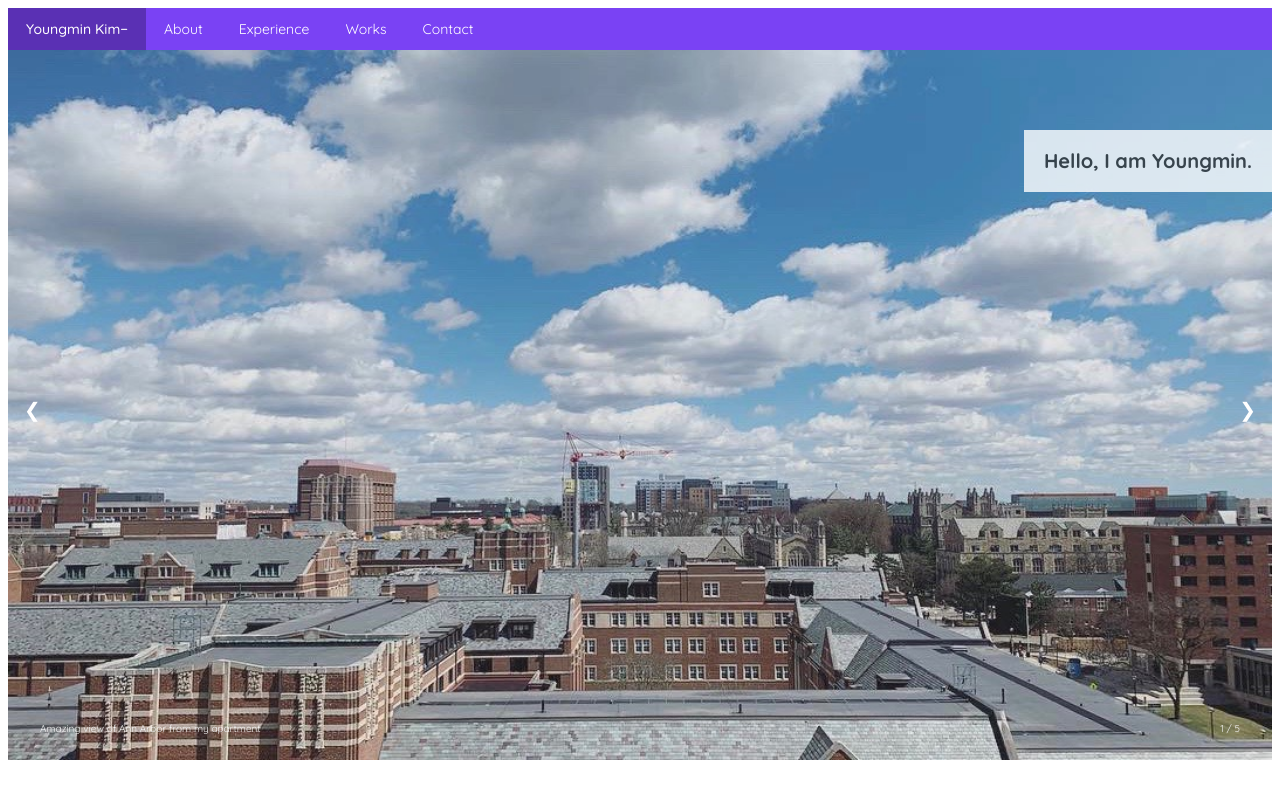
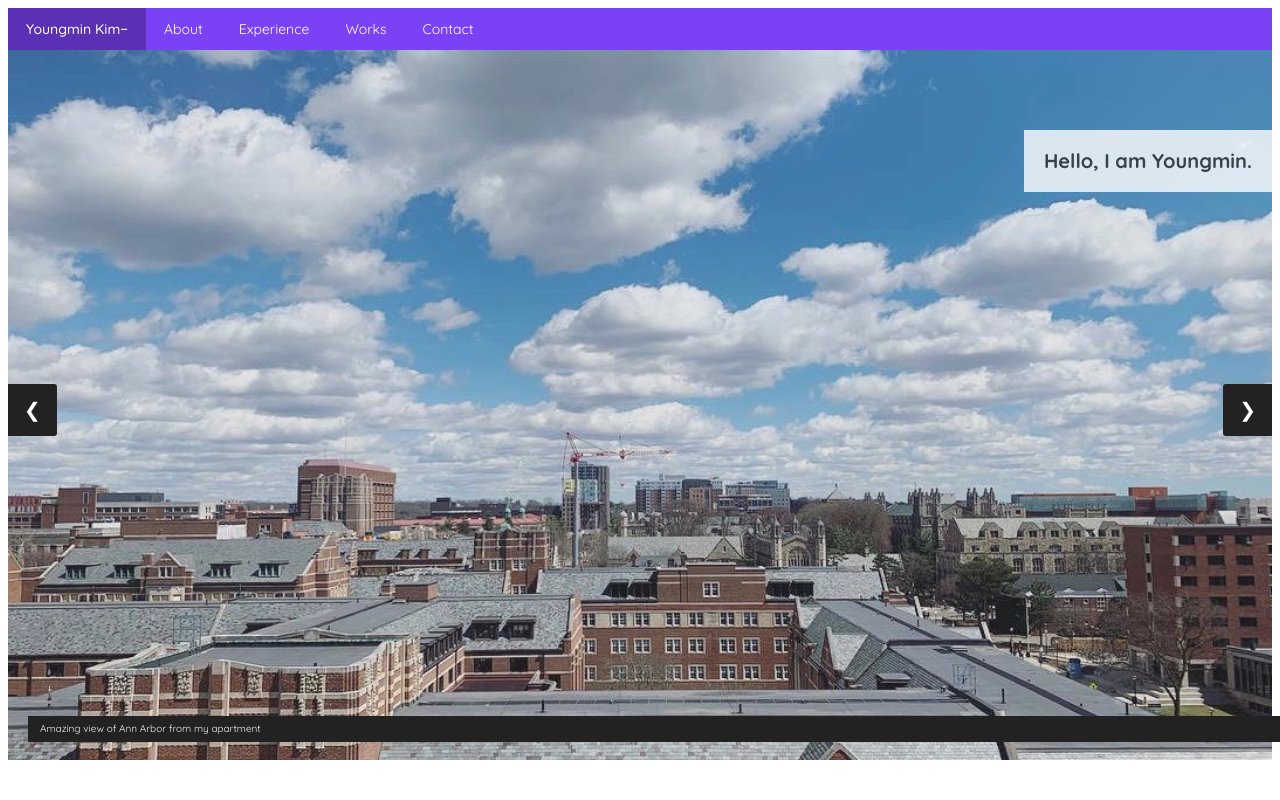
Before and after one commit to graphicsmini/539_youngminkim_final, a plain HTML site: page index.html in a window 1280 px wide. Shown: the top 800 px of the page. Drawn offline with nearby package versions, Linux system fonts and the light colour scheme.

Commit message:
color contrast change

```diff
--- a/css/styles.css
+++ b/css/styles.css
@@ -51,6 +51,7 @@ body{
   margin-top: -22px;
   padding: 16px;
   color: white;
+  background-color: #222;
   /* font-weight: bold; */
   font-size: 20px;
   transition: 0.6s ease;
@@ -64,14 +65,15 @@ body{
   border-radius: 3px 0 0 3px;
 }
 
-/* On hover, add a black background color with a little bit see-through */
+/* On hover, add a black background color with a little bit see-through
 .prev:hover, .next:hover {
-  background-color: rgba(0,0,0,0.5);
-}
+  background-color: #222;
+} */
 
 /* Caption text */
 .text {
   color: #f2f2f2;
+  background: #222;
   font-size: 10px;
   padding: 8px 12px;
   position: absolute;
@@ -84,6 +86,7 @@ body{
 /* Number text (1/5 etc) */
 .numbertext {
   color: #f2f2f2;
+  background: #222;
   font-size: 10px;
   padding: 8px 12px;
   position: absolute;
@@ -91,7 +94,7 @@ body{
   right: 20px;
 }
 
-/* The dots/bullets/indicators */
+/* The dots/bullets/indicators
 .dot {
   cursor: pointer;
   height: 8px;
@@ -101,7 +104,7 @@ body{
   border-radius: 50%;
   display: inline-block;
   transition: background-color 0.6s ease;
-}
+} */
 
 .active, .dot:hover {
   background-color: #717171;
```
